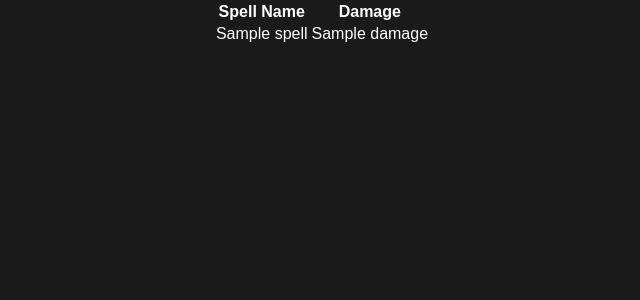
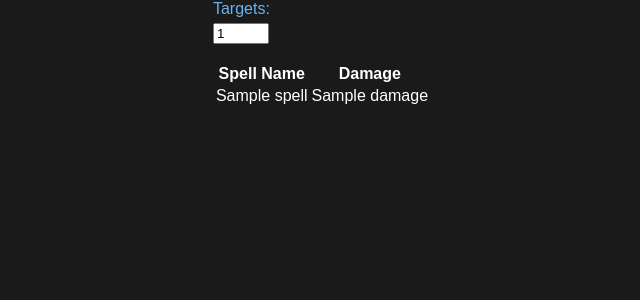
Before and after one commit to mikemedina/tibia-crystal, a Python web app: template templates/table.html in a window 1280 px wide. Shown: the top 300 px of the page, without its empty margins (318-958 px from the left). Run offline with Jinja, Linux system fonts and the light colour scheme; the template is opened without the code that fills it: most values are stand-ins (such as "Sample title", 1, 10 or a date in 2020).

Commit message:
Allow dynamically updating and sorting the table

```diff
--- a/templates/table.html
+++ b/templates/table.html
@@ -4,21 +4,58 @@
 
 {% block content %}
     <div class="table-container">
-        <table>
+        <label for="targets">Targets:</label>
+        <input type="number" id="targets" name="targets" value="1" min="1" max="10" oninput="updateTable()">
+        <br>
+        <br>
+        <table id="spell-table">
             <thead>
                 <tr>
-                    <th>Spell Name</th>
-                    <th>Damage</th>
+                    <th onclick="sortTable(0)">Spell Name</th>
+                    <th onclick="sortTable(1)">Damage</th>
                 </tr>
             </thead>
             <tbody>
                 {% for spell_name, damage in spell_data.items() %}
                     <tr>
                         <td>{{ spell_name }}</td>
-                        <td>{{ damage }}</td>
+                        <td id="damage-{{ loop.index }}" data-original="{{ damage }}">{{ damage }}</td>
                     </tr>
                 {% endfor %}
             </tbody>
         </table>
     </div>
+
+    <script>
+        function updateTable() {
+            const targets = parseFloat(document.getElementById("targets").value);
+            const rows = document.querySelectorAll("#spell-table tbody tr");
+
+            rows.forEach((row, index) => {
+                const damage = document.getElementById(`damage-${index + 1}`);
+                const originalDamage = parseFloat(damage.dataset.original);
+                damage.textContent = originalDamage * targets;
+            });
+        }
+
+        function sortTable(columnIndex) {
+            const table = document.getElementById("spell-table");
+            const rows = Array.from(table.rows);
+
+            rows.sort((a, b) => {
+                const valueA = a.cells[columnIndex].textContent;
+                const valueB = b.cells[columnIndex].textContent;
+
+                return valueA.localeCompare(valueB, undefined, { numeric: true, sensitivity: 'base' });
+            });
+
+            if (table.rows[1] === rows[0]) {
+                rows.reverse();
+            }
+
+            for (let i = 0; i < rows.length; i++) {
+                table.tBodies[0].appendChild(rows[i]);
+            }
+        }
+    </script>
 {% endblock %}
```
